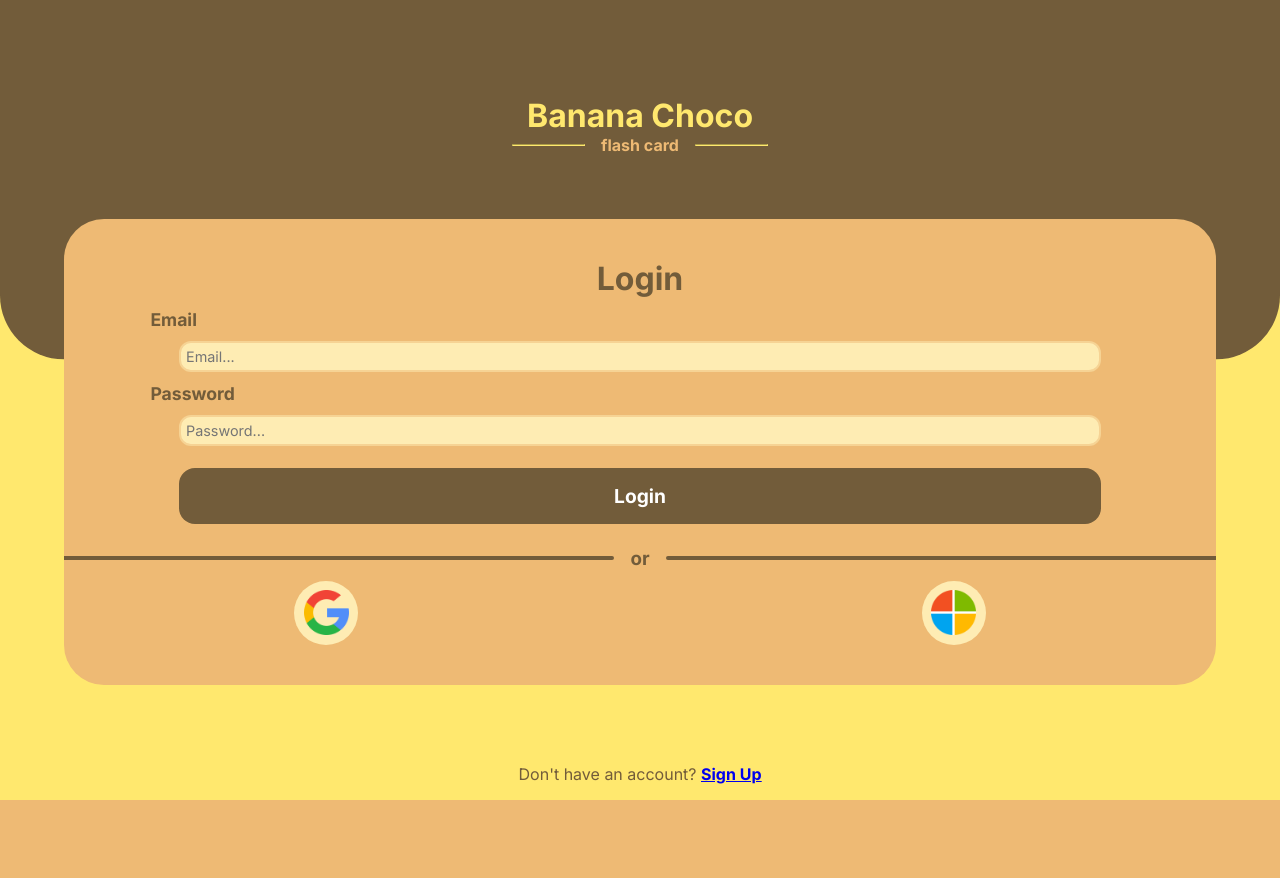
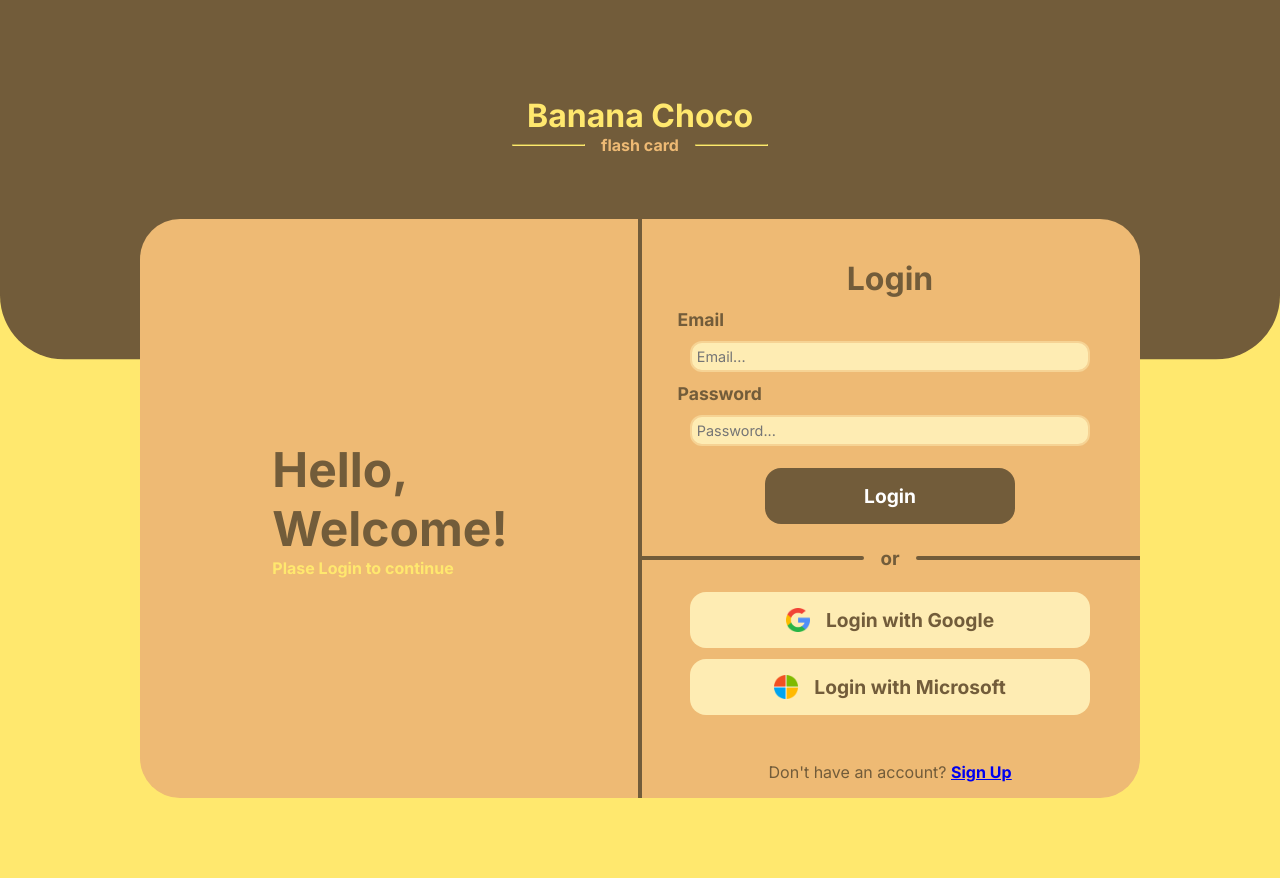
Before and after one commit to AuttakornC/p23cs212g12, a Flask app: page /login in a window 1280 px wide. Before the commit the page ends 800 px from the top, so only its background shows below. Run offline with Flask 3, Linux system fonts and the light colour scheme; parts of the project's set-up code (start-up, migrations or seed data) failed here and were passed over.

Commit message:
Response Register & Login

```diff
--- a/flask/app/static/css/login.css
+++ b/flask/app/static/css/login.css
@@ -46,30 +46,45 @@ header > div.bg {
 }
 
 form {
+    width: 90%;
+    margin-bottom: 5rem;
+    border-radius: 2.5rem;
+    overflow: hidden;
+}
+
+form > .login-banner {
+    display: none;
+}
+
+form > .line-stand {
+    display: none;
+    width: 0.25rem;
+    background-color: var(--choco-color);
+}
+
+form > .login-form {
+    width: 100%;
     background-color: var(--main1-color);
-    width: 90%;
     padding: 2.5rem 0;
-    border-radius: 2.5rem;
     display: flex;
     flex-direction: column;
     align-items: center;
     gap: 0.7rem;
-    margin-bottom: 5rem;
 }
 
-form > h1 {
+form > .login-form > h1 {
     /* margin-top: 2.5rem; */
     color: var(--choco-color);
 }
 
-form > label {
+form > .login-form > label {
     color: var(--choco-color);
     width: 85%;
     font-weight: bold;
     font-size: 1.1rem;
 }
 
-form > input {
+form > .login-form > input {
     width: 80%;
     font-size: 0.9rem;
     padding: 0.3rem;
@@ -79,12 +94,12 @@ form > input {
     border: 2px solid var(--main2-color);
 }
 
-form > input:focus {
+form > .login-form > input:focus {
     outline: none;
     border-color: var(--choco-color);
 }
 
-form > button {
+form > .login-form > button {
     cursor: pointer;
     padding: 1rem;
     border: none;
@@ -98,18 +113,18 @@ form > button {
     transition: 0.25s all ease-in;
 }
 
-form > button:hover {
+form > .login-form > button:hover {
     color: var(--banana-color);
 }
 
-form > .or {
+form > .login-form > .or {
     width: 100%;
     display: flex;
     align-items: center;
     gap: 1rem;
 }
 
-form > .or > hr {
+form > .login-form > .or > hr {
     flex-grow: 1;
     border-width: 2px;
     height: 0;
@@ -117,14 +132,25 @@ form > .or > hr {
     border-style: solid;
 }
 
-form > .or > h3 {
+form > .login-form > .or > h3 {
     color: var(--choco-color);
 }
 
-form > .sso-group {
+form > .login-form > .sso-group-sm {
     width: 60%;
     display: flex;
     justify-content: space-between;
+}
+
+form > .login-form > .sso-group-dk {
+    display: none;
+}
+
+form > .login-form > .dont-have {
+    display: none;
+    color: var(--choco-color);
+    position: absolute;
+    bottom: 1rem;
 }
 
 footer {
@@ -140,3 +166,103 @@ footer {
 footer > a:visited {
     color: var(--choco-color);
 }
+
+@media screen and (min-width: 601px) {
+    footer {
+        display: none;
+    }
+
+    form > .login-form > .dont-have {
+        display: block;
+    }
+
+    form > .login-form > .dont-have > a:visited {
+        color: var(--choco-color);
+    }
+
+    form {
+        display: flex;
+        align-items: stretch;
+        max-width: 1000px;
+    }
+
+    form > .line-stand {
+        display: block;
+        /* flex-grow: 1; */
+        position: absolute;
+        height: 100%;
+        left: 50%;
+        z-index: 1;
+        transform: translateX(-50%);
+    }
+
+    form > .login-form {
+        /* flex-grow: 2; */
+        width: 50%;
+    }
+
+    form > .login-banner {
+        display: flex;
+        /* flex-grow: 2; */
+        align-items: center;
+        justify-content: center;
+        width: 50%;
+        background-color: var(--main1-color);
+        /* height: 100%; */
+    }
+
+    form > .login-banner h1 {
+        color: var(--choco-color);
+        font-size: 3rem;
+    }
+
+    form > .login-banner h5 {
+        font-size: 1rem;
+        color: var(--banana-color);
+    }
+
+    form > .login-form > .sso-group-sm {
+        display: none;
+    }
+
+    form > .login-form > .sso-group-dk {
+        display: block;
+        margin-bottom: 2rem;
+        width: 80%;
+    }
+
+    form > .login-form > .sso-group-dk > button {
+        display: flex;
+        cursor: pointer;
+        padding: 1rem;
+        border: none;
+        border-radius: 1rem;
+        background-color: var(--main3-color);
+        color: var(--choco-color);
+        font-weight: bold;
+        font-size: 1.2rem;
+        width: 100%;
+        margin: 0.7rem 0;
+        transition: 0.25s all ease-in;
+        gap: 1rem;
+        justify-content: center;
+        align-items: center;
+        overflow: hidden;
+    }
+
+    form > .login-form > .sso-group-dk > button:hover {
+        background-color: var(--main2-color);
+        color: var(--choco-color);
+
+    }
+
+    form > .login-form > .sso-group-dk > button > img {
+        width: 1.5rem;
+        height: 1.5rem;
+    }
+
+    form > .login-form > button {
+        width: 50%;
+    }
+
+}
--- a/flask/app/template/login.html
+++ b/flask/app/template/login.html
@@ -20,6 +20,14 @@
     <div class="bg"></div>
 </header>
 <form>
+    <div class="login-banner">
+        <div>
+            <h1>Hello,<br>Welcome!</h1>
+            <h5>Plase Login to continue</h5>
+        </div>
+    </div>
+    <div class="line-stand"></div>
+    <div class="login-form">
         <h1>Login</h1>
         <label for="email">Email</label>
         <input type="text" name="email" placeholder="Email...">
@@ -31,9 +39,15 @@
             <h3>or</h3>
             <hr style="border-top-left-radius: 1rem;border-bottom-left-radius: 1rem;">
         </div>
-    <div class="sso-group">
+        <div class="sso-group-sm">
             <button type="button" class="icon-btn" style="background-image: url(/static/image/google-icon.png);"></button>
             <button type="button" class="icon-btn" style="background-image: url(/static/image/ms-icon.png);"></button>
+        </div>
+        <div class="sso-group-dk">
+            <button type="button"><img src="/static/image/google-icon.png" alt=""> Login with Google</button>
+            <button type="button"><img src="/static/image/ms-icon.png" alt=""> Login with Microsoft</button>
+        </div>
+        <div class="dont-have">Don't have an account? <a href="/register"><b><u>Sign Up</u></b></a></div>
     </div>
 </form>
 <footer>Don't have an account? <a href="/register"><b><u>Sign Up</u></b></a></footer>
```
Also changed, not shown: flask/app/template/register.html (+15 -1 lines). Lines whose indentation alone changed are shown as unchanged.
